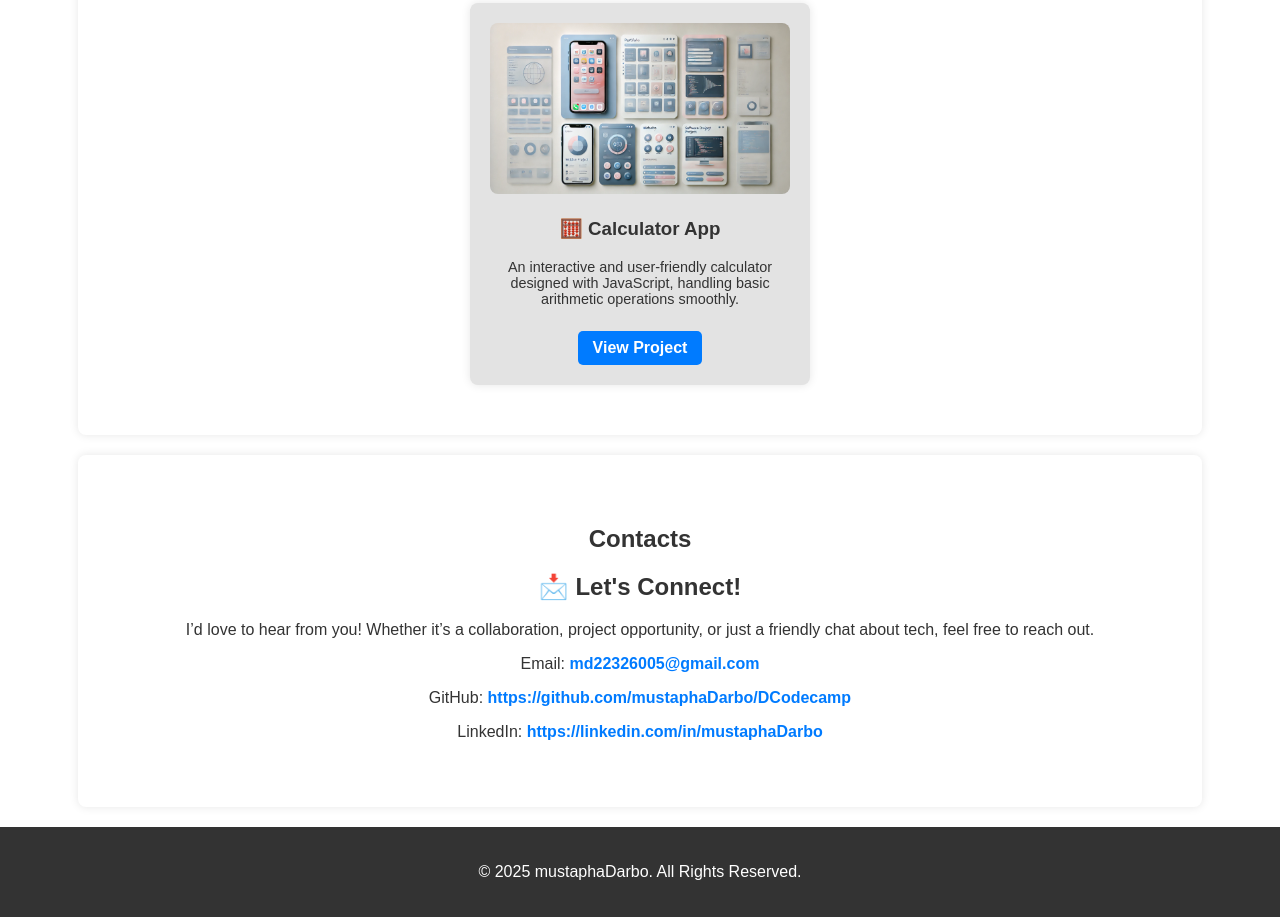
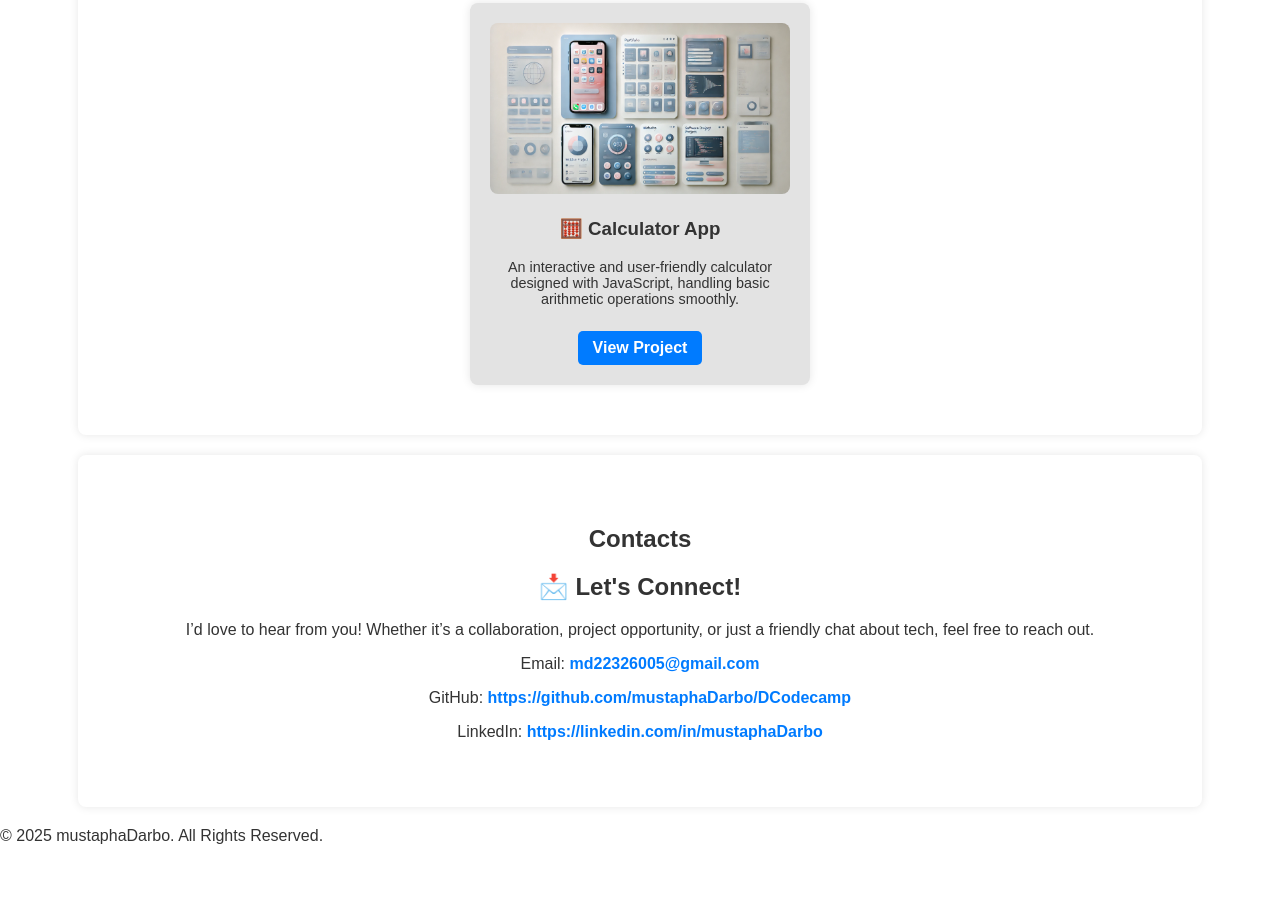
Before and after one commit to mustaphaDarbo/DCCamp, a plain HTML site: page index.html in a window 1280 px wide. Shown: the part 1770-2687 px from the top of the page. After the commit the page ends 2631 px from the top, so only its background shows below. Drawn offline with Linux system fonts and the light colour scheme.

Commit message:
updated css

```diff
--- a/styles.css
+++ b/styles.css
@@ -136,12 +136,3 @@ section {
 #contact a:hover {
     text-decoration: underline;
 }
-
-/* Footer */
-footer {
-    text-align: center;
-    padding: 20px;
-    background: var(--secondary-color);
-    color: var(--white);
-    margin-top: 20px;
-}
```
